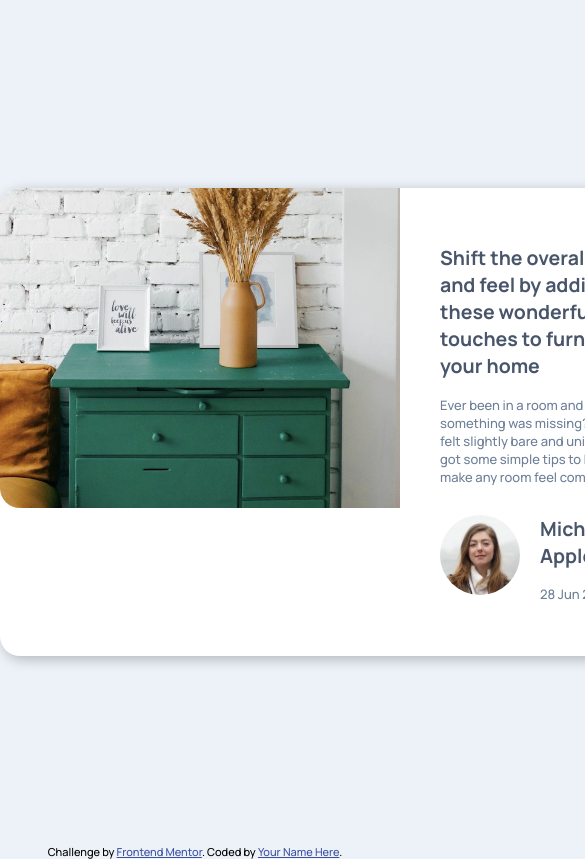
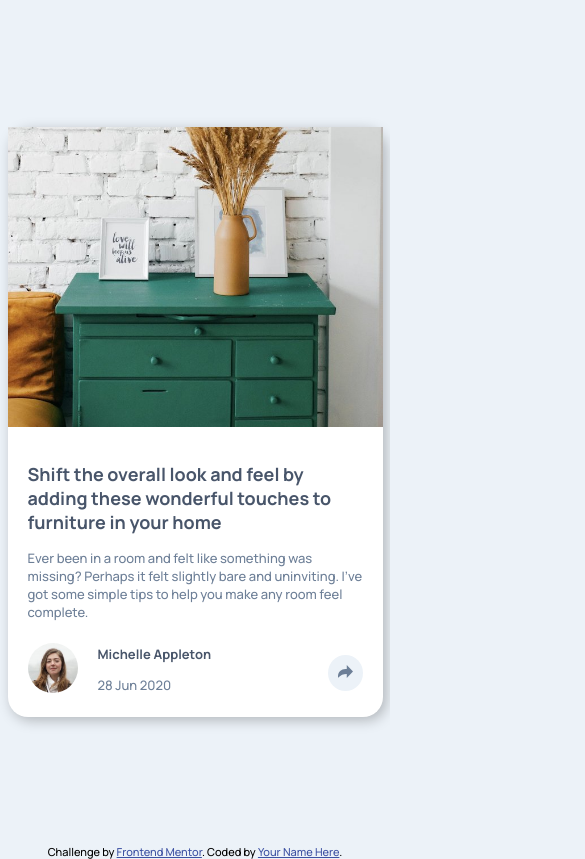
Before and after one commit to runadb/article-preview-component, a plain HTML site: page index.html in a window 390 px wide. Shown: the top 859 px of the page, 585 px wide, since content can reach past the window. Drawn offline with Linux system fonts and the light colour scheme.

Commit message:
mobile design finished

```diff
--- a/style.css
+++ b/style.css
@@ -84,7 +84,7 @@ h1,h2{
     right: -350%;
     opacity: 0;
     visibility: hidden;
-    transition: all 0.5s ease;
+    transition: opacity 0.5s linear;
 }
 .options.show{
     opacity: 1;
@@ -121,3 +121,58 @@ h1,h2{
 .share-btn .share-icon path{
     fill: var(--desaturated-dark-blue)
 }
+
+@media screen and (max-width: 991px){
+    .card {
+        flex-direction: column;
+        max-width: 375px;
+        position: relative;
+    }
+    .card .img img{
+        width: 100%;
+        border-top-left-radius: 0;
+        border-bottom-left-radius: 0;
+    }
+    .img-author img{
+        width: 50px;
+    }
+    h1{
+        font-size: 18px;
+    }
+    h2{
+        font-size: inherit;
+
+    }
+    .options{
+        justify-content: start;
+        right: 0;
+        bottom: 0;
+        width: 100%;
+        padding: 30px 20px;
+        border-top-left-radius: 0;
+        border-top-right-radius: 0;
+    }
+    .options *{
+        margin-left: 5px;
+        margin-right: 5px;
+    }
+    .options::before{
+        content:'';
+        display: none;
+    }
+    .text{
+        padding: 20px;
+        padding-bottom: 0;
+    }
+    .author-sharebtn {
+        padding-bottom: 10px;
+    }
+    .wrapper-sharebtn {
+        position: static;
+    }
+    .share-btn{
+        z-index: 2;
+        position: relative;
+        top: 3px;
+    }
+}
```
